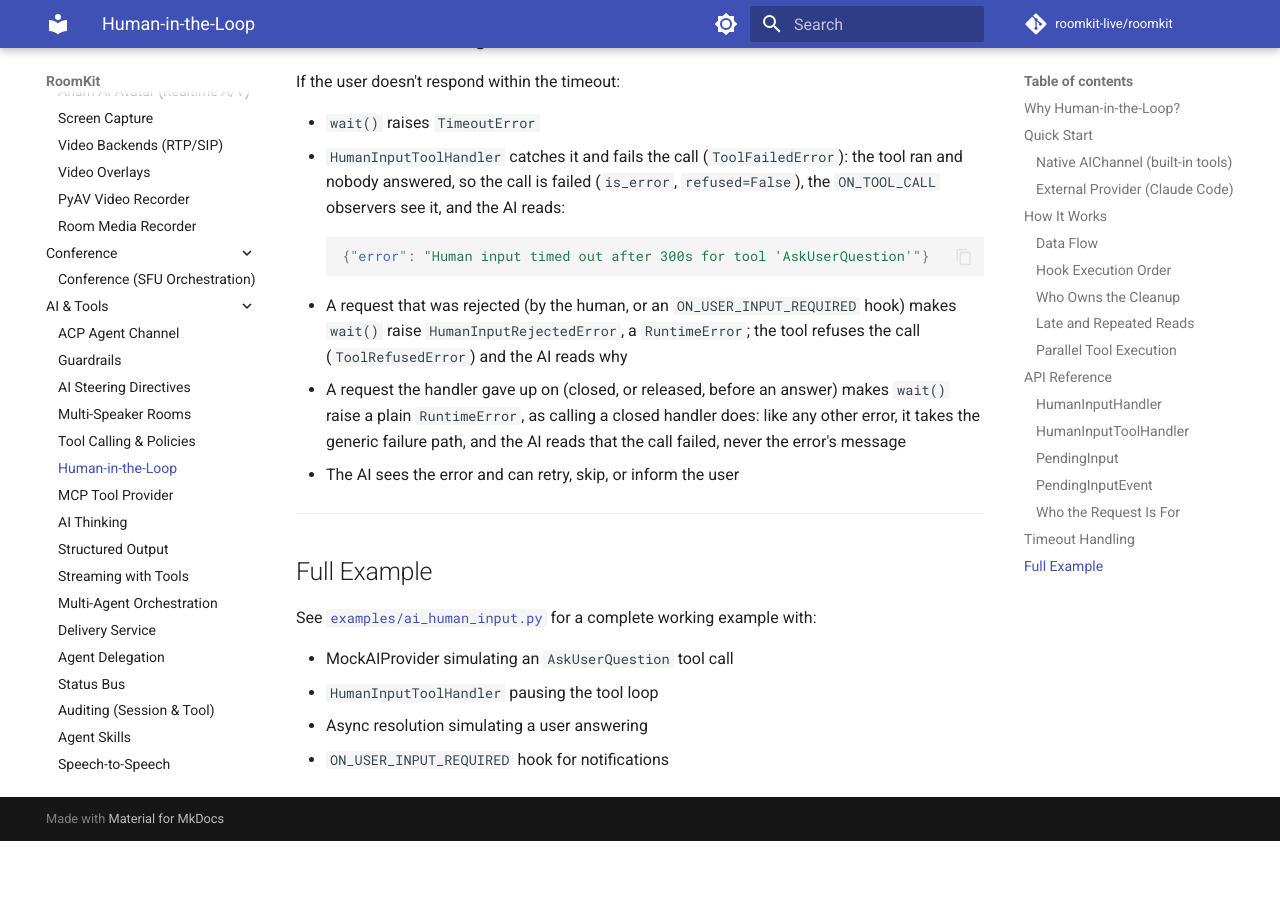
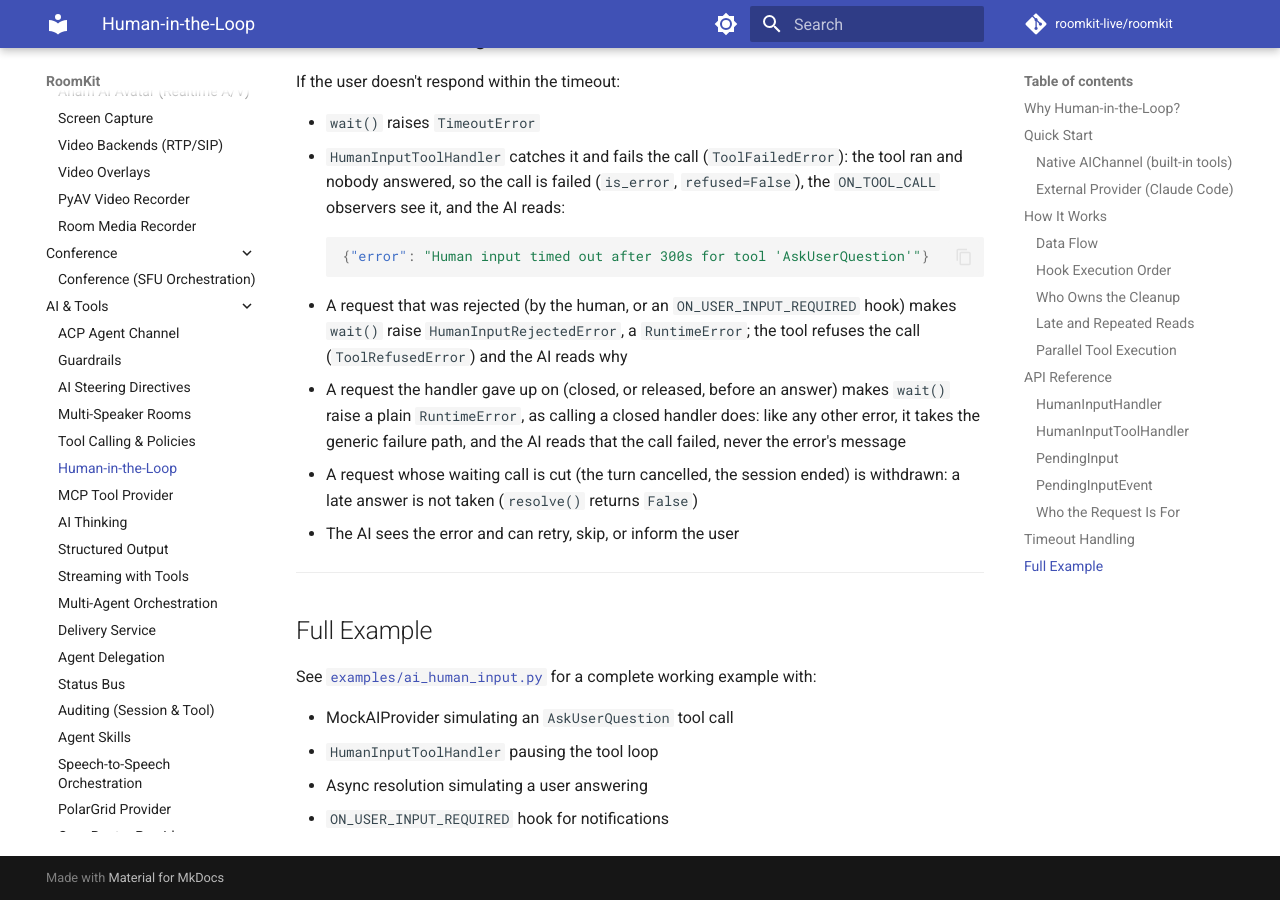
Before and after one commit to roomkit-live/roomkit-docs, an MkDocs documentation site: the page built from docs/guides/human-in-the-loop.md, in a window 1280 px wide and 900 px high, scrolled down 7756 px. Built offline with MkDocs 1.6.1 and Material for MkDocs 9.7.7, drawn with Linux system fonts in a browser that asks for light colours; comment, search, counter and statistics services are not loaded; before the commit the page ends 8597 px from its top, so only the background shows below that.

Commit message:
docs(tools): per verification, a human-input request whose waiting call is cut is withdrawn (RMK-465)

```diff
--- a/docs/guides/human-in-the-loop.md
+++ b/docs/guides/human-in-the-loop.md
@@ -309,6 +309,8 @@ If the user doesn't respond within the timeout:
   makes `wait()` raise a plain `RuntimeError`, as calling a closed handler
   does: like any other error, it takes the generic failure path, and the AI
   reads that the call failed, never the error's message
+- A request whose waiting call is cut (the turn cancelled, the session ended)
+  is withdrawn: a late answer is not taken (`resolve()` returns `False`)
 - The AI sees the error and can retry, skip, or inform the user
 
 ---
```
